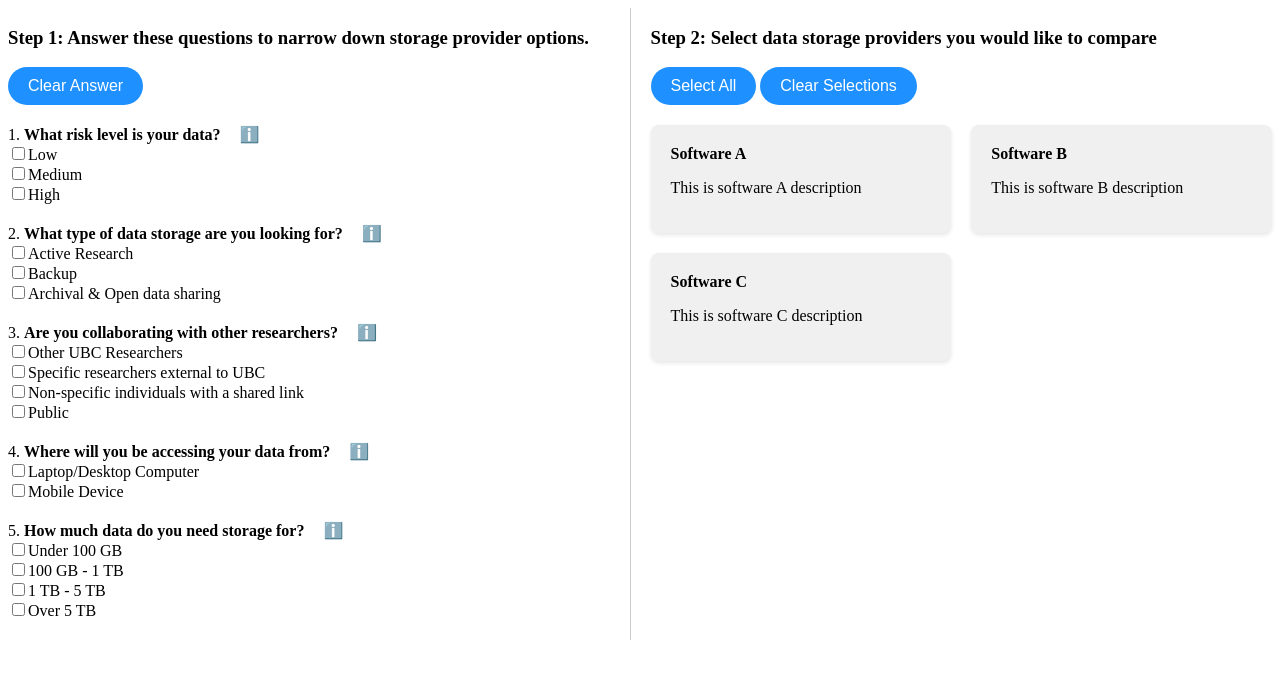
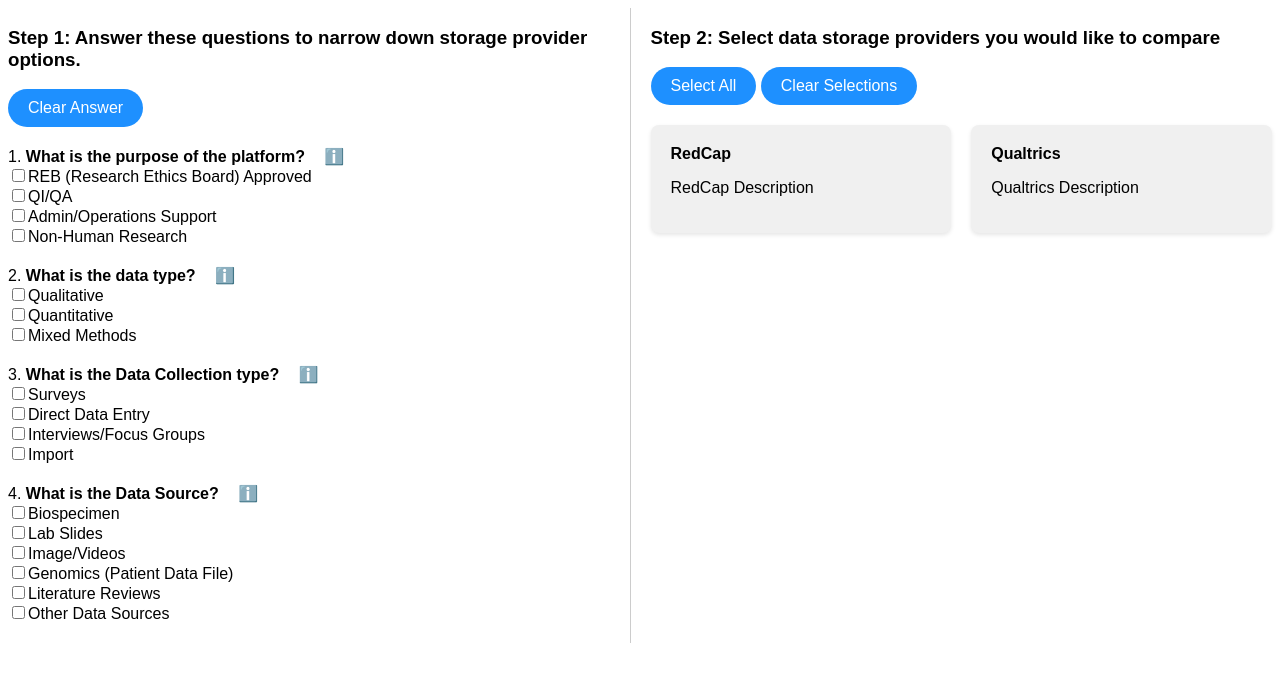
Before and after one commit to Krithik1/Platform-Navigator, a plain HTML site: page index.html in a window 1280 px wide. Both pictures are taken after a click on the button "Clear Answer". Drawn offline with Linux system fonts and the light colour scheme.

Commit message:
Change for demo

```diff
--- a/index.html
+++ b/index.html
@@ -16,49 +16,44 @@
                 <button class="clear-answers">Clear Answer</button>
             </div>
             <div class="question">
-                <h4>What risk level is your data?</h4>
-                <span class="info-button" data-info="The risk level of your data refers to the potential harm or consequences if the data is compromised or accessed by unauthorized individuals. Please select the appropriate risk level for your data."><span class="info-icon">ℹ️</span></span>
+                <h4>What is the purpose of the platform?</h4>
+                <span class="info-button" data-info="Purpose of the platform"><span class="info-icon">ℹ️</span></span>
                 <div class="answer">
-                    <input type="checkbox" name="risk" class="risk low" onclick="onlyOne(this, this.classList[0])">Low<br>
-                    <input type="checkbox" name="risk" class="risk medium" onclick="onlyOne(this, this.classList[0])">Medium<br>
-                    <input type="checkbox" name="risk" class="risk high" onclick="onlyOne(this, this.classList[0])">High<br>
+                    <input type="checkbox" name="purpose" class="purpose REB-approved" onclick="onlyOne(this, this.classList[0])">REB (Research Ethics Board) Approved<br>
+                    <input type="checkbox" name="purpose" class="purpose QI-QA" onclick="onlyOne(this, this.classList[0])">QI/QA<br>
+                    <input type="checkbox" name="purpose" class="purpose admin-operations-support" onclick="onlyOne(this, this.classList[0])">Admin/Operations Support<br>
+                    <input type="checkbox" name="purpose" class="purpose non-human-research" onclick="onlyOne(this, this.classList[0])">Non-Human Research<br>
                 </div>
             </div>
             <div class="question">
-                <h4>What type of data storage are you looking for?</h4>
-                <span class="info-button" data-info="The risk level of your data refers to the potential harm or consequences if the data is compromised or accessed by unauthorized individuals. Please select the appropriate risk level for your data."><span class="info-icon">ℹ️</span></span>
+                <h4>What is the data type?</h4>
+                <span class="info-button" data-info="Data Type"><span class="info-icon">ℹ️</span></span>
                 <div class="answer">
-                    <input type="checkbox" name="type" class="type activeresearch">Active Research<br>
-                    <input type="checkbox" name="type" class="type backup">Backup<br>
-                    <input type="checkbox" name="type" class="type archival&opendatasharing">Archival & Open data sharing<br>
+                    <input type="checkbox" name="type" class="type qualitative" onclick="onlyOne(this, this.classList[0])">Qualitative<br>
+                    <input type="checkbox" name="type" class="type quantitative" onclick="onlyOne(this, this.classList[0])">Quantitative<br>
+                    <input type="checkbox" name="type" class="type mixed-methods" onclick="onlyOne(this, this.classList[0])">Mixed Methods<br>
                 </div>
             </div>
             <div class="question">
-                <h4>Are you collaborating with other researchers?</h4>
-                <span class="info-button" data-info="The risk level of your data refers to the potential harm or consequences if the data is compromised or accessed by unauthorized individuals. Please select the appropriate risk level for your data."><span class="info-icon">ℹ️</span></span>
+                <h4>What is the Data Collection type?</h4>
+                <span class="info-button" data-info="Data Collection Type"><span class="info-icon">ℹ️</span></span>
                 <div class="answer">
-                    <input type="checkbox" name="collab" class="collab otherUBCresearchers">Other UBC Researchers<br>
-                    <input type="checkbox" name="collab" class="collab specific">Specific researchers external to UBC<br>
-                    <input type="checkbox" name="collab" class="collab nonspecific">Non-specific individuals with a shared link<br>
-                    <input type="checkbox" name="collab" class="collab public">Public<br>
+                    <input type="checkbox" name="collection" class="collection surveys">Surveys<br>
+                    <input type="checkbox" name="collection" class="collection direct-data-entry">Direct Data Entry<br>
+                    <input type="checkbox" name="collection" class="collection interview-focus-groups">Interviews/Focus Groups<br>
+                    <input type="checkbox" name="collection" class="collection import">Import<br>
                 </div>
             </div>
             <div class="question">
-                <h4>Where will you be accessing your data from?</h4>
-                <span class="info-button" data-info="The risk level of your data refers to the potential harm or consequences if the data is compromised or accessed by unauthorized individuals. Please select the appropriate risk level for your data."><span class="info-icon">ℹ️</span></span>
+                <h4>What is the Data Source?</h4>
+                <span class="info-button" data-info="Data Source"><span class="info-icon">ℹ️</span></span>
                 <div class="answer">
-                    <input type="checkbox" name="access" class="access laptop">Laptop/Desktop Computer<br>
-                    <input type="checkbox" name="access" class="access mobile">Mobile Device<br>
-                </div>
-            </div>
-            <div class="question">
-                <h4>How much data do you need storage for?</h4>
-                <span class="info-button" data-info="The risk level of your data refers to the potential harm or consequences if the data is compromised or accessed by unauthorized individuals. Please select the appropriate risk level for your data."><span class="info-icon">ℹ️</span></span>
-                <div class="answer">
-                    <input type="checkbox" name="dataStorage" class="dataStorage under100GB" onclick="onlyOne(this, this.classList[0])">Under 100 GB<br>
-                    <input type="checkbox" name="dataStorage" class="dataStorage 100GBto1TB" onclick="onlyOne(this, this.classList[0])">100 GB - 1 TB<br>
-                    <input type="checkbox" name="dataStorage" class="dataStorage 1TBto5TB" onclick="onlyOne(this, this.classList[0])">1 TB - 5 TB<br>
-                    <input type="checkbox" name="dataStorage" class="dataStorage over5TB" onclick="onlyOne(this, this.classList[0])">Over 5 TB<br>
+                    <input type="checkbox" name="source" class="source biospecimen">Biospecimen<br>
+                    <input type="checkbox" name="source" class="source lab-slides">Lab Slides<br>
+                    <input type="checkbox" name="source" class="source image-videos">Image/Videos<br>
+                    <input type="checkbox" name="source" class="source genomics">Genomics (Patient Data File) <br>
+                    <input type="checkbox" name="source" class="source literature-reviews">Literature Reviews<br>
+                    <input type="checkbox" name="source" class="source other-data-sources">Other Data Sources<br>
                 </div>
             </div>
         </div>
--- a/script.js
+++ b/script.js
@@ -1,51 +1,41 @@
 let checkboxClasses = [
-    'risk high',
-    'risk medium',
-    'risk low',
-    'type activeresearch',
-    'type backup',
-    'type archival&opendatasharing',
-    'collab otherUBCresearchers',
-    'collab specific',
-    'collab nonspecific',
-    'collab public',
-    'access laptop',
-    'access mobile',
-    'dataStorage under100GB',
-    'dataStorage 100GBto1TB',
-    'dataStorage 1TBto5TB',
-    'dataStorage over5TB'
+    "purpose REB-approved",
+    "purpose QI-QA",
+    "purpose admin-operations-support",
+    "purpose non-human-research",
+    "type qualitative",
+    "type quantitative",
+    "type mixed-methods",
+    "collection surveys",
+    "collection direct-data-entry",
+    "collection interview-focus-groups",
+    "collection import",
+    "source biospecimen",
+    "source lab-slides",
+    "source image-videos",
+    "source genomics",
+    "source literature-reviews",
+    "source other-data-sources"
 ];
 
-let questionClasses = ["risk", "type", "collab", "access", "dataStorage"];
+let questionClasses = ["purpose", "type", "collection", "source"];
 
 let softwareData = [
     {
-        risk: ["high"],
-        type: ["activeresearch", "backup"],
-        collab: ["public"],
-        access: ["mobile"],
-        dataStorage: ["under100GB"],
-        Name: "Software A",
-        Description: "This is software A description"
+        purpose: ["REB-approved", "QI-QA"],
+        type: ["qualitative", "quantitative"],
+        collection: ["surveys", "direct-data-entry", "interview-focus-groups", "import"],
+        source: ["genomics", "other-data-sources"],
+        Name: "RedCap",
+        Description: "RedCap Description"
     },
     {
-        risk: ["medium"],
-        type: ["backup"],
-        collab: ["otherUBCresearchers"],
-        access: ["laptop"],
-        dataStorage: ["100GBto1TB"],
-        Name: "Software B",
-        Description: "This is software B description"
-    },
-    {
-        risk: ["low"],
-        type: ["activeresearch"],
-        collab: ["public"],
-        access: ["laptop"],
-        dataStorage: ["1TBto5TB"],
-        Name: "Software C",
-        Description: "This is software C description"
+        purpose: ["admin-operations-support"],
+        type: ["quantitative"],
+        collection: ["surveys", "import"],
+        source: ["image-videos", "other-data-sources"],
+        Name: "Qualtrics",
+        Description: "Qualtrics Description"
     }
     // Add more data objects as needed
 ];
@@ -100,6 +90,23 @@
         }
     })
 }
+
+function makePropertiesList(inputArray) {
+    function makeReadable(inputString) {
+      // Split the string into an array of words based on the '-' delimiter
+      const wordsArray = inputString.split('-');
+
+      // Capitalize the first letter of each word
+      const capitalizedWordsArray = wordsArray.map(word => word.charAt(0).toUpperCase() + word.slice(1));
+
+      // Join the words back together with spaces between them
+      return capitalizedWordsArray.join(' ');
+    }
+
+    const readableArray = inputArray.map(makeReadable);
+
+    return readableArray.join(', ');
+  }
 
 
 let cards = document.querySelectorAll(".card");
@@ -322,6 +329,7 @@
             softwareData.forEach(function (data) {
                 if (data.Name === name) {
                     let answer = data[questionClass] ? data[questionClass] : "";
+                    answer = makePropertiesList(answer)
                     tableHTML += `<td>${answer}</td>`; // Add software-specific answer as table cell
                 }
             });
--- a/style.css
+++ b/style.css
@@ -1,3 +1,7 @@
+* {
+    font-family: Arial, Helvetica, sans-serif;
+}
+
 .questions-and-data {
     display: flex;
     counter-reset: question-counter;
@@ -138,7 +142,7 @@
     content: attr(data-info);
     position: absolute;
     top: -50px;
-    /* left: 20px; */
+    left: 20px;
     background-color: #333;
     color: #fff;
     padding: 5px;
```
